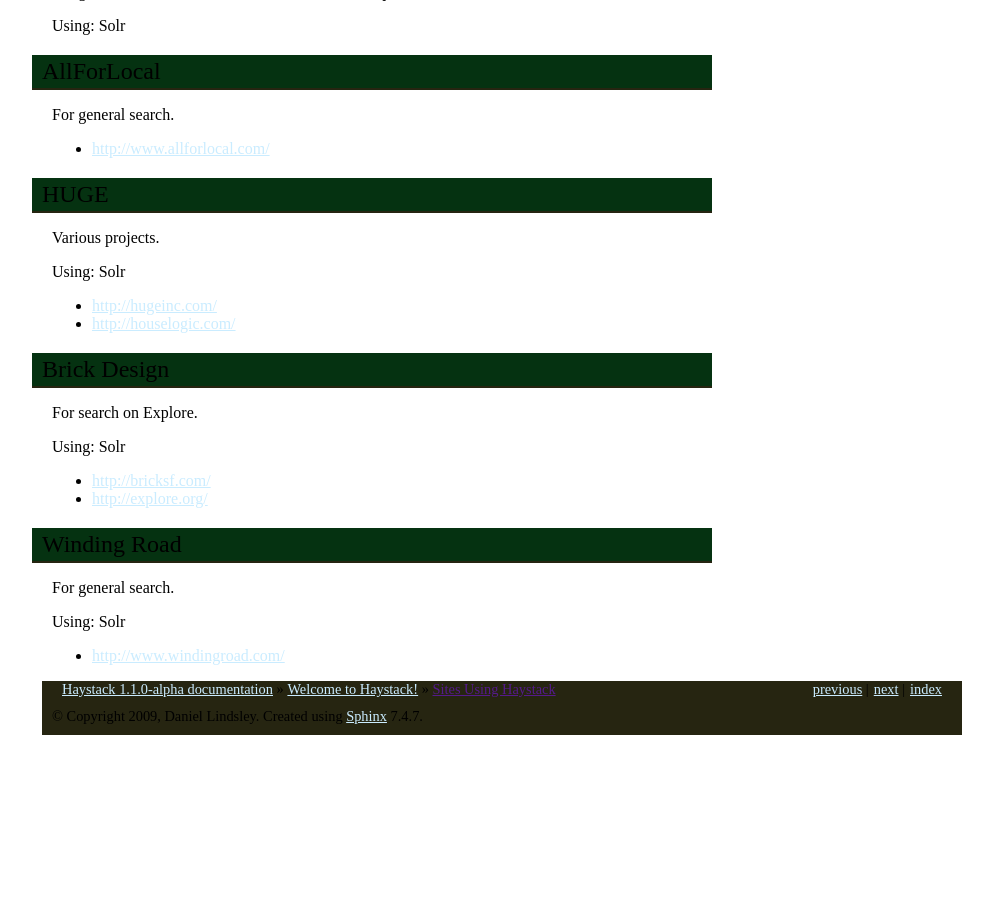
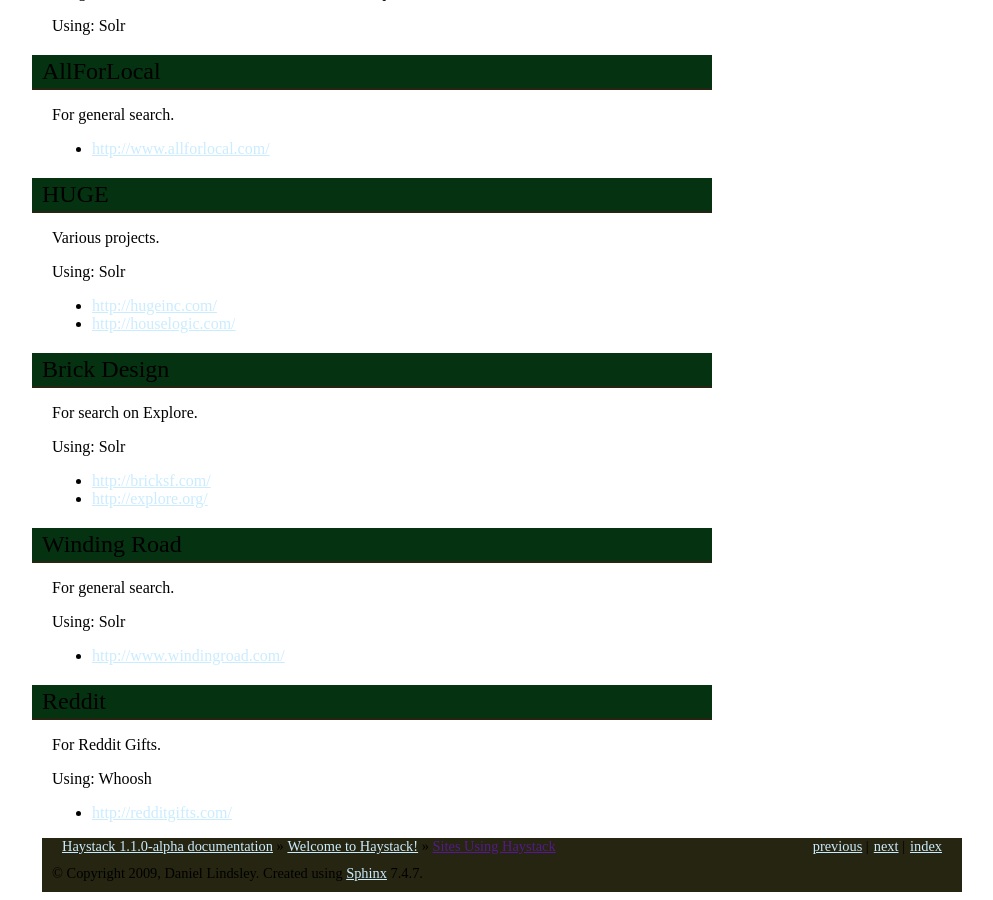
Before and after one commit to django-haystack/django-haystack, a Sphinx documentation site: the page built from docs/who_uses.rst, in a window 1280 px wide and 900 px high, scrolled down 1353 px. Shown: the whole window, without its empty margins (138-1131 px from the left). Built offline with Sphinx 7.4.7, drawn with Linux system fonts in a browser that asks for light colours; a style sheet for code colours, icons or effects is not loaded; before the commit the page ends 2096 px from its top, so only the background shows below that.

Commit message:
Added RedditGifts to "Who Uses".

```diff
--- a/docs/who_uses.rst
+++ b/docs/who_uses.rst
@@ -103,10 +103,20 @@
 
 
 Winding Road
----------------
+------------
 
 For general search.
 
 Using: Solr
 
 * http://www.windingroad.com/
+
+
+Reddit
+------
+
+For Reddit Gifts.
+
+Using: Whoosh
+
+* http://redditgifts.com/
```
